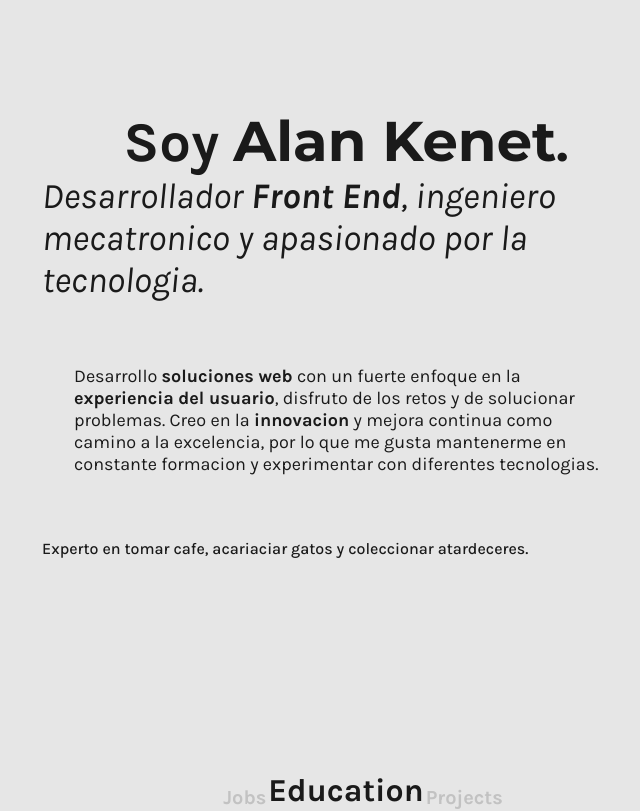
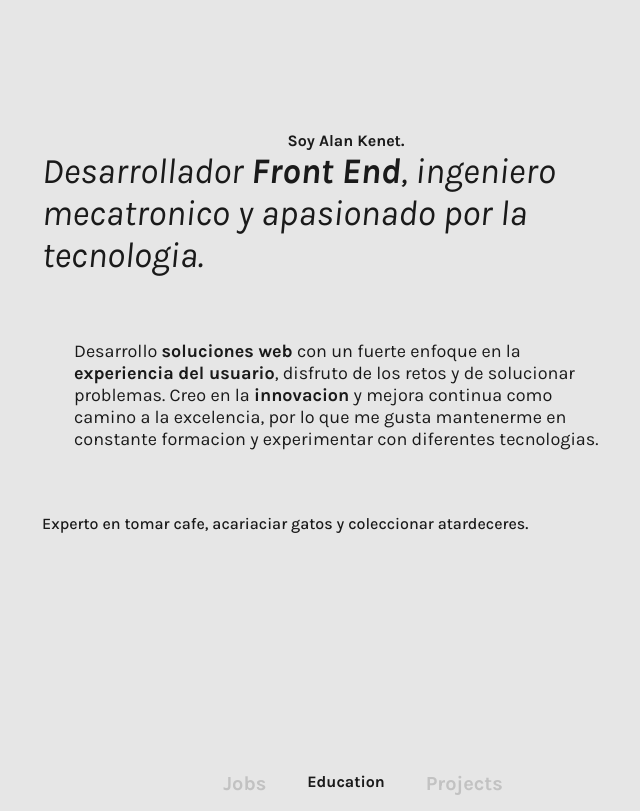
Before and after one commit to AlanKenet/react-portfolio, a React (Vite) app: page / in a window 1280 px wide. Shown: the part 840-1651 px from the top of the page, without its empty margins (294-934 px from the left). Built offline with nearby package versions, Linux system fonts and the light colour scheme.

Commit message:
Deleted unnecessary classes.

```diff
--- a/src/styles/App.css
+++ b/src/styles/App.css
@@ -17,20 +17,6 @@
   align-items: center;
 }
 
-.page-title{
-  font-size: 2rem;
-  color: var(--black);
-}
-
-.my-name{
-  font-size: 3.5rem;
-}
-
-.alankenet{
-  font-family: 'Montserrat', sans-serif;
-  font-weight: 700;
-}
-
 .simple-capsule{
   padding: 0.125rem 0.625rem;
   border-radius: 10rem;
```
